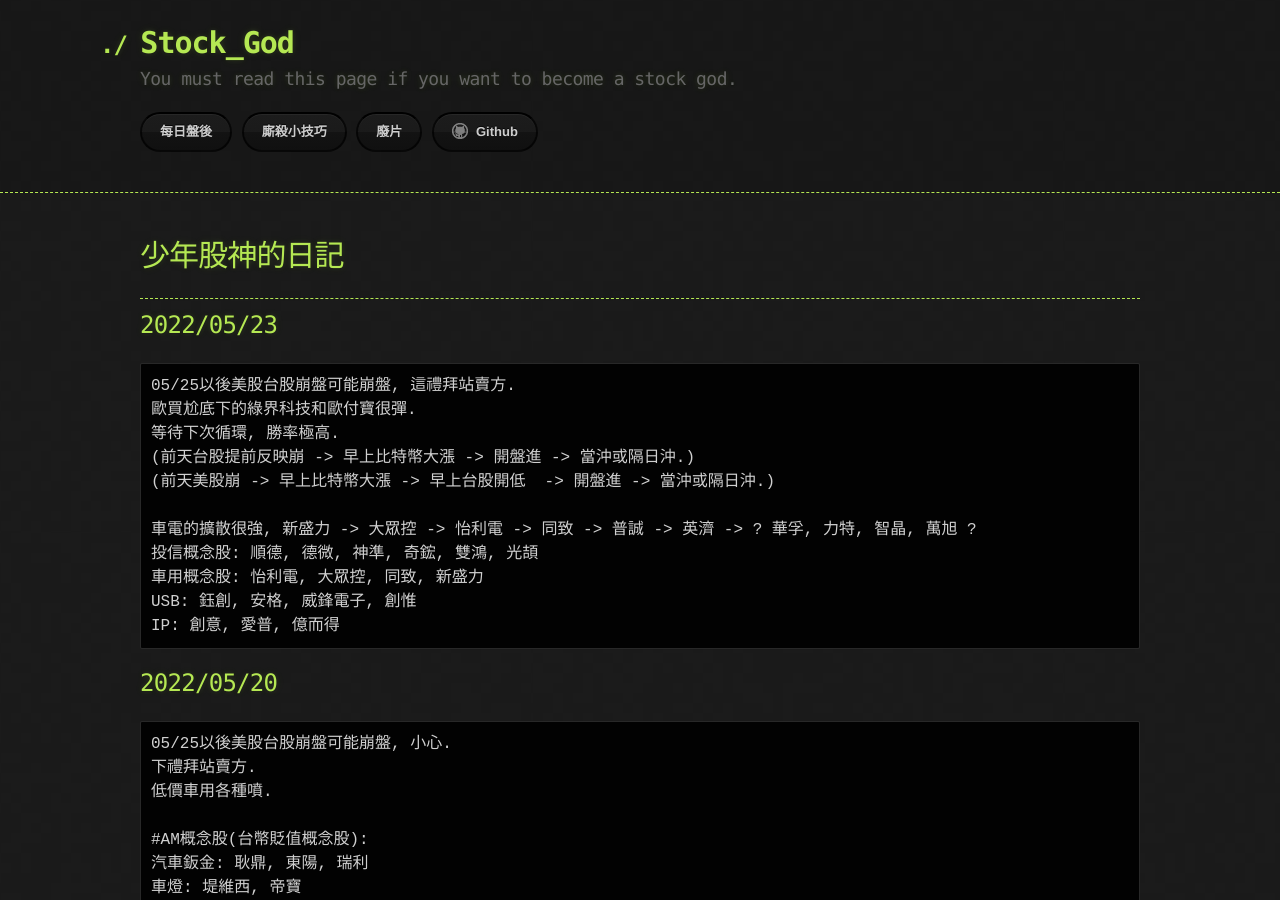
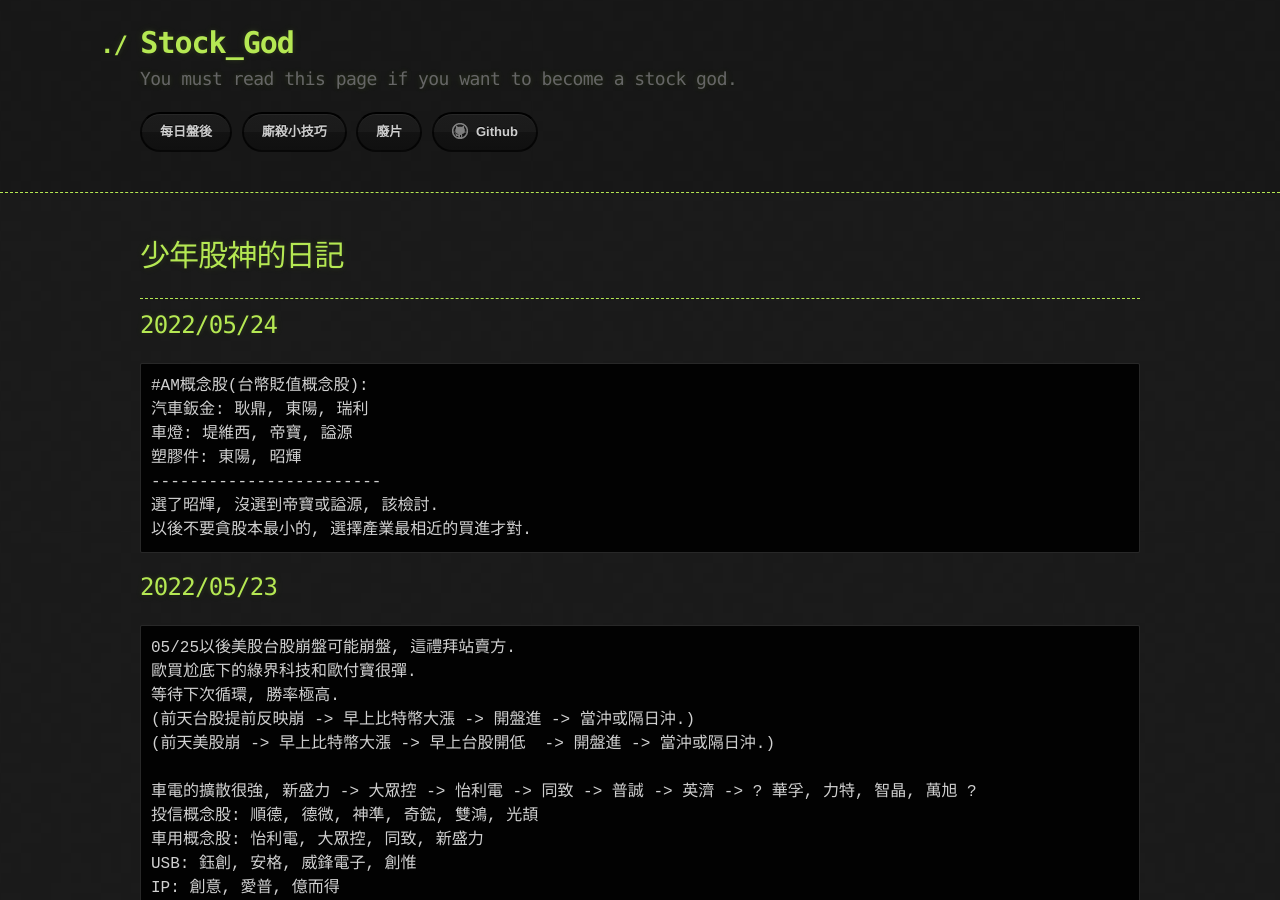
Before and after one commit to lepg5487/Stock_God, a Jekyll site: the page built from index.md, in a window 1280 px wide and 900 px high. Built offline with Jekyll 4.4.1, drawn with Linux system fonts in a browser that asks for light colours; our own code applies the rules of GitHub Pages for plain Markdown files.

Commit message:
Update index.md

````diff
--- a/index.md
+++ b/index.md
@@ -5,6 +5,17 @@ layout: testlayouts
 # 少年股神的日記
 
 ---
+
+## 2022/05/24
+```
+#AM概念股(台幣貶值概念股):
+汽車鈑金: 耿鼎, 東陽, 瑞利
+車燈: 堤維西, 帝寶, 謚源
+塑膠件: 東陽, 昭輝
+------------------------
+選了昭輝, 沒選到帝寶或謚源, 該檢討.
+以後不要貪股本最小的, 選擇產業最相近的買進才對.
+```
 
 ## 2022/05/23
 ```
````
